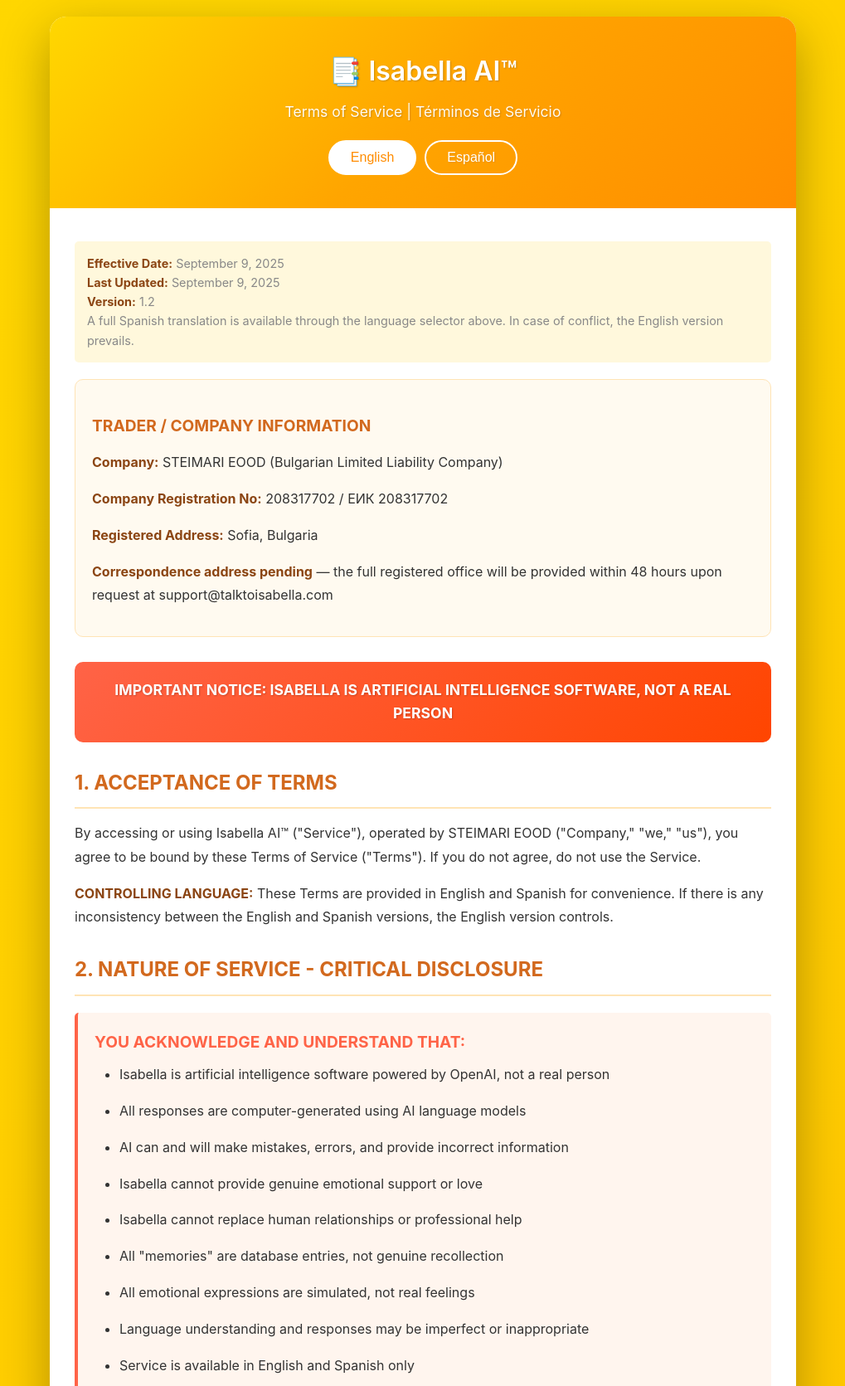
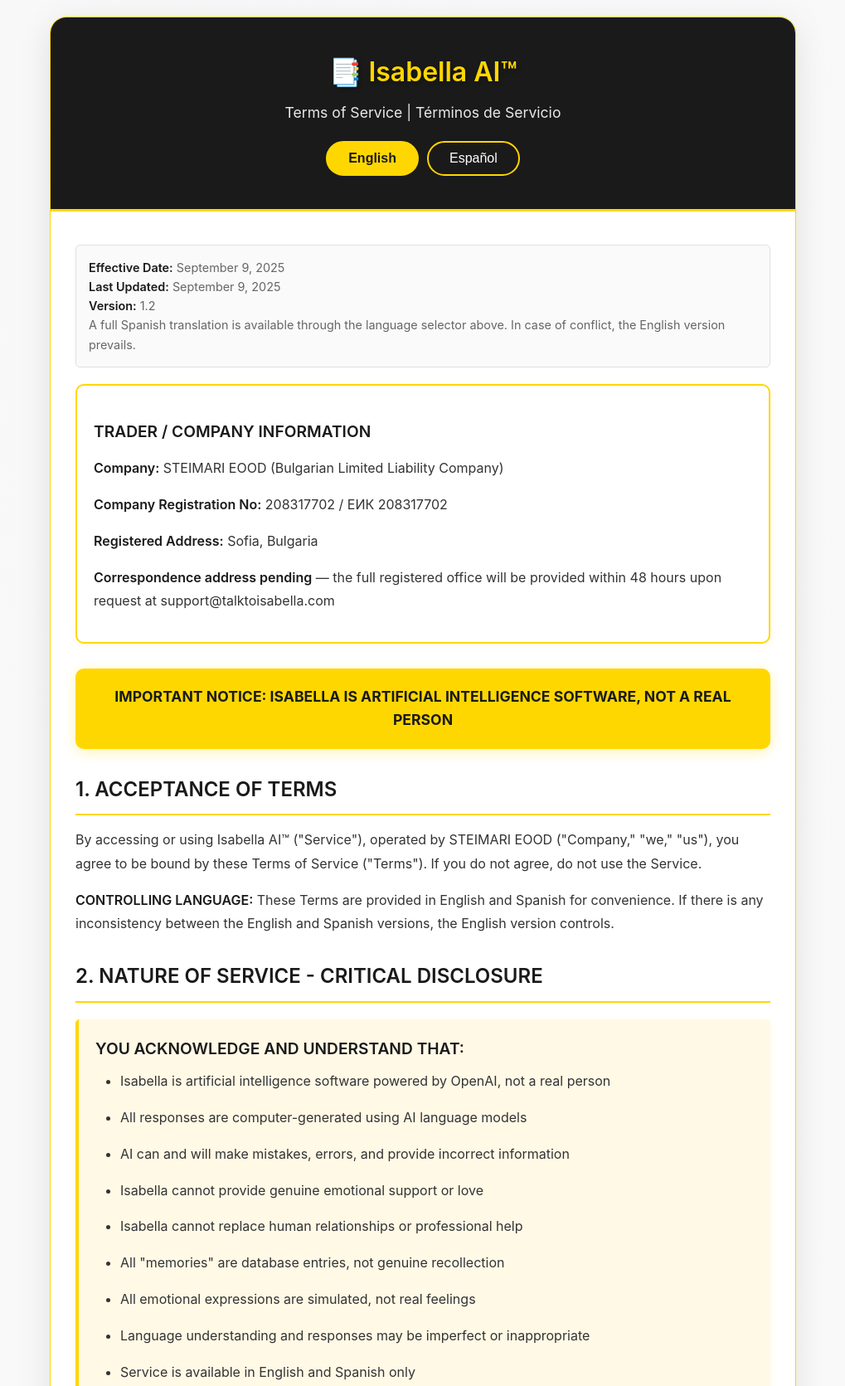
Before and after one commit to mariela557398/isabella-legal, a plain HTML site: page terms.html in a window 1280 px wide. Shown: the top 1671 px of the page at 83% size, without its empty margins (130-1149 px from the left). Drawn offline with Linux system fonts and the light colour scheme.

Commit message:
Update terms.html

```diff
--- a/terms.html
+++ b/terms.html
@@ -15,8 +15,8 @@
     body {
         font-family: -apple-system, BlinkMacSystemFont, 'Segoe UI', Roboto, 'Helvetica Neue', Arial, sans-serif;
         line-height: 1.6;
-            color: #333;
-            background: linear-gradient(135deg, #FFD700 0%, #FFA500 50%, #FF8C00 100%);
+        color: #1a1a1a;
+        background: linear-gradient(135deg, #f8f8f8 0%, #ffffff 100%);
         min-height: 100vh;
         padding: 20px;
     }
@@ -27,26 +27,31 @@
         background: white;
         border-radius: 20px;
         overflow: hidden;
-            box-shadow: 0 20px 60px rgba(0,0,0,0.3);
+        box-shadow: 0 10px 40px rgba(0,0,0,0.1);
+        border: 1px solid #FFD700;
     }
 
     .header {
-            background: linear-gradient(135deg, #FFD700 0%, #FFA500 50%, #FF8C00 100%);
+        background: #1a1a1a;
         color: white;
         padding: 40px 30px;
         text-align: center;
-            text-shadow: 1px 1px 2px rgba(0,0,0,0.2);
+        position: relative;
+        border-bottom: 3px solid #FFD700;
     }
 
     .header h1 {
         font-size: 2em;
         margin-bottom: 10px;
         font-weight: 600;
+        color: #FFD700;
+        text-shadow: 2px 2px 4px rgba(0,0,0,0.3);
     }
 
     .header .subtitle {
-            opacity: 0.95;
+        opacity: 0.9;
         font-size: 1.1em;
+        color: white;
     }
 
     .language-switcher {
@@ -58,7 +63,7 @@
 
     .lang-btn {
         padding: 10px 25px;
-            border: 2px solid white;
+        border: 2px solid #FFD700;
         background: transparent;
         color: white;
         border-radius: 25px;
@@ -66,17 +71,17 @@
         cursor: pointer;
         transition: all 0.3s ease;
         font-weight: 500;
-            text-shadow: 1px 1px 2px rgba(0,0,0,0.1);
     }
 
     .lang-btn.active {
-            background: white;
-            color: #FF8C00;
-            text-shadow: none;
+        background: #FFD700;
+        color: #1a1a1a;
+        font-weight: 600;
     }
 
     .lang-btn:hover:not(.active) {
-            background: rgba(255,255,255,0.2);
+        background: rgba(255,215,0,0.2);
+        transform: translateY(-2px);
     }
 
     .content {
@@ -92,22 +97,25 @@
     }
 
     h2 {
-            color: #D2691E;
+        color: #1a1a1a;
         margin: 30px 0 15px 0;
         font-size: 1.5em;
         padding-bottom: 10px;
-            border-bottom: 2px solid #FFE4B5;
+        border-bottom: 2px solid #FFD700;
+        font-weight: 600;
     }
 
     h3 {
-            color: #FF8C00;
+        color: #333;
         margin: 20px 0 10px 0;
         font-size: 1.2em;
+        font-weight: 600;
     }
 
     p, li {
         margin-bottom: 15px;
         line-height: 1.8;
+        color: #333;
     }
 
     ul, ol {
@@ -116,31 +124,35 @@
     }
 
     .critical-disclaimer {
-            background: #FFF5EE;
-            border-left: 4px solid #FF6347;
-            padding: 20px;
-            margin: 20px 0;
-            border-radius: 5px;
-        }
-
-        .critical-disclaimer h3 {
-            color: #FF6347;
-            margin-top: 0;
-        }
-
-        .info-box {
-            background: #FFFAF0;
+        background: #fff9e6;
         border-left: 4px solid #FFD700;
         padding: 20px;
         margin: 20px 0;
         border-radius: 5px;
+        box-shadow: 0 2px 10px rgba(255,215,0,0.1);
+    }
+
+    .critical-disclaimer h3 {
+        color: #1a1a1a;
+        margin-top: 0;
+        font-weight: 600;
+    }
+
+    .info-box {
+        background: #fafafa;
+        border-left: 4px solid #FFD700;
+        padding: 20px;
+        margin: 20px 0;
+        border-radius: 5px;
+        border: 1px solid #e0e0e0;
     }
 
     .pricing-table {
-            background: #FFFAF0;
+        background: #fafafa;
         padding: 20px;
         border-radius: 10px;
         margin: 20px 0;
+        border: 1px solid #e0e0e0;
     }
 
     .pricing-tier {
@@ -148,64 +160,76 @@
         padding: 15px;
         margin-bottom: 15px;
         border-radius: 8px;
-            border: 1px solid #FFE4B5;
-            transition: transform 0.3s ease;
+        border: 1px solid #e0e0e0;
+        transition: all 0.3s ease;
     }
 
     .pricing-tier:hover {
         transform: translateY(-2px);
-            box-shadow: 0 4px 12px rgba(255,215,0,0.2);
+        box-shadow: 0 4px 12px rgba(255,215,0,0.3);
+        border-color: #FFD700;
     }
 
     .pricing-tier h4 {
-            color: #D2691E;
+        color: #1a1a1a;
         margin-bottom: 10px;
+        font-weight: 600;
     }
 
     .pricing-tier .price {
         font-size: 1.3em;
         font-weight: bold;
-            color: #FF8C00;
+        color: #FFD700;
         margin-bottom: 10px;
+        text-shadow: 1px 1px 2px rgba(0,0,0,0.1);
     }
 
     .footer {
-            background: #FFF8DC;
+        background: #1a1a1a;
         padding: 30px;
         text-align: center;
-            color: #666;
-            border-top: 1px solid #FFE4B5;
+        color: white;
+        border-top: 3px solid #FFD700;
     }
 
     .footer a {
-            color: #FF8C00;
+        color: #FFD700;
         text-decoration: none;
+        transition: color 0.3s;
     }
 
     .footer a:hover {
+        color: white;
         text-decoration: underline;
+    }
+
+    .footer p {
+        color: white;
     }
 
     .version-info {
         font-size: 0.9em;
-            color: #888;
+        color: #666;
         margin-bottom: 20px;
         padding: 15px;
-            background: #FFF8DC;
+        background: #fafafa;
         border-radius: 5px;
+        border: 1px solid #e0e0e0;
     }
 
     .company-info {
-            background: #FFFAF0;
+        background: white;
         padding: 20px;
         border-radius: 10px;
         margin-bottom: 30px;
-            border: 1px solid #FFE4B5;
+        border: 2px solid #FFD700;
+        box-shadow: 0 2px 10px rgba(255,215,0,0.1);
     }
 
     .company-info h3 {
-            color: #D2691E;
+        color: #1a1a1a;
         margin-bottom: 15px;
+        font-weight: 600;
     }
 
     @media (max-width: 768px) {
@@ -224,27 +248,29 @@
     }
 
     strong {
-            color: #8B4513;
+        color: #1a1a1a;
+        font-weight: 600;
     }
 
     .contact-info {
-            background: #FFFAF0;
+        background: white;
         padding: 20px;
         border-radius: 10px;
         margin: 20px 0;
-            border: 1px solid #FFE4B5;
+        border: 2px solid #FFD700;
+        box-shadow: 0 2px 10px rgba(255,215,0,0.1);
     }
 
     .important-notice {
-            background: linear-gradient(135deg, #FF6347, #FF4500);
-            color: white;
+        background: #FFD700;
+        color: #1a1a1a;
         padding: 20px;
         border-radius: 10px;
         margin: 20px 0;
         text-align: center;
         font-size: 1.1em;
         font-weight: bold;
-            text-shadow: 1px 1px 2px rgba(0,0,0,0.2);
+        box-shadow: 0 4px 15px rgba(255,215,0,0.3);
     }
 </style>
 </head>
```
Lines whose indentation alone changed are shown as unchanged.
